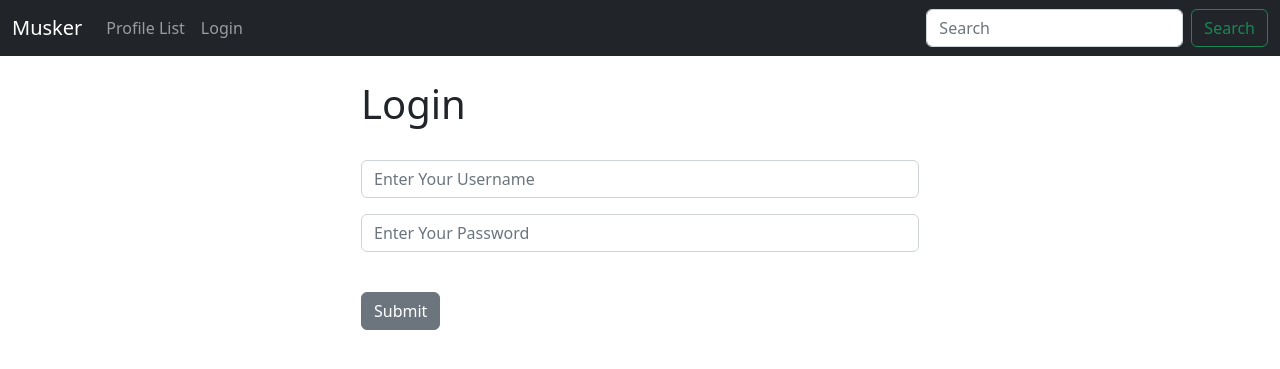
After one commit to julianarm29/projeto2, a Django app: page /login/ in a window 1280 px wide. The commit adds this page. Shown: the top 369 px of the page. Run offline with Django 4.2, Linux system fonts and the light colour scheme.

Commit message:
login/logout

```diff
--- /dev/null
+++ b/musker/templates/login.html
@@ -0,0 +1,30 @@
+{% extends 'base.html' %}
+{% block content %}
+
+{% if user.is_authenticated %}
+<h1>You're Already Logged In!</h1>
+
+{% else %}
+<div class="col-md-6 offset-md-3">
+<h1>Login</h1>
+<br/>
+<form method="POST" action="{% url 'login' %}">
+	{% csrf_token %}
+
+  <div class="mb-3">
+
+    <input type="text" class="form-control" name="username" placeholder="Enter Your Username">
+
+  </div>
+  <div class="mb-3">
+
+    <input type="password" class="form-control" name="password" placeholder="Enter Your Password">
+  </div>
+  <br/>
+  <button type="submit" class="btn btn-secondary">Submit</button>
+</form>
+
+</div>
+
+{% endif %}
+{% endblock %}
--- a/musker/templates/navbar.html
+++ b/musker/templates/navbar.html
@@ -16,6 +16,15 @@
           <a class="nav-link"
           href="{% url 'profile' request.user.id %}">My Profile</a>
         </li>
+        <li class="nav-item">
+          <a class="nav-link"
+          href="{% url 'logout' %}">Logout</a>
+        </li>
+        {% else %}
+        <li class="nav-item">
+          <a class="nav-link"
+          href="{% url 'login' %}">Login</a>
+        </li>
         {% endif %}
 
 
--- a/musker/urls.py
+++ b/musker/urls.py
@@ -6,4 +6,6 @@ urlpatterns = [
     path('', views.home, name="home"),
     path('profile_list/', views.profile_list, name='profile_list'),
     path('profile/<int:pk>', views.profile, name='profile'),
+    path('login/', views.login_user, name='login'),
+    path('logout', views.logout_user, name='logout'),
 ]
--- a/musker/views.py
+++ b/musker/views.py
@@ -2,6 +2,8 @@ from django.shortcuts import render, redirect
 from django.contrib import messages
 from .models import Profile, Meep
 from .forms import MeepForm
+from django.contrib.auth import authenticate, login, logout
+
 
 def home(request):
 	if request.user.is_authenticated:
@@ -54,3 +56,27 @@ def profile(request, pk):
 	else:
 		messages.success(request, ("You Must Be Logged In To View This Page..."))
 		return redirect('home')
+
+
+
+def login_user(request):
+	if request.method == "POST":
+		username = request.POST['username']
+		password = request.POST['password']
+		user = authenticate(request, username=username, password=password)
+		if user is not None:
+			login(request, user)
+			messages.success(request, ("You Have Been Logged In!  Get MEEPING!"))
+			return redirect('home')
+		else:
+			messages.success(request, ("There was an error logging in. Please Try Again..."))
+			return redirect('login')
+
+	else:
+		return render(request, "login.html", {})
+
+
+def logout_user(request):
+	logout(request)
+	messages.success(request, ("You Have Been Logged Out. Sorry to Meep You Go..."))
+	return redirect('home')
```
Also changed, not shown: db.sqlite3.
